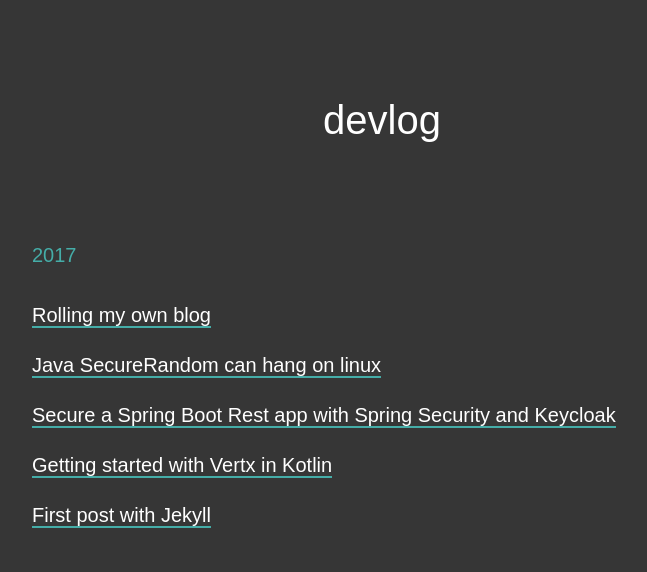
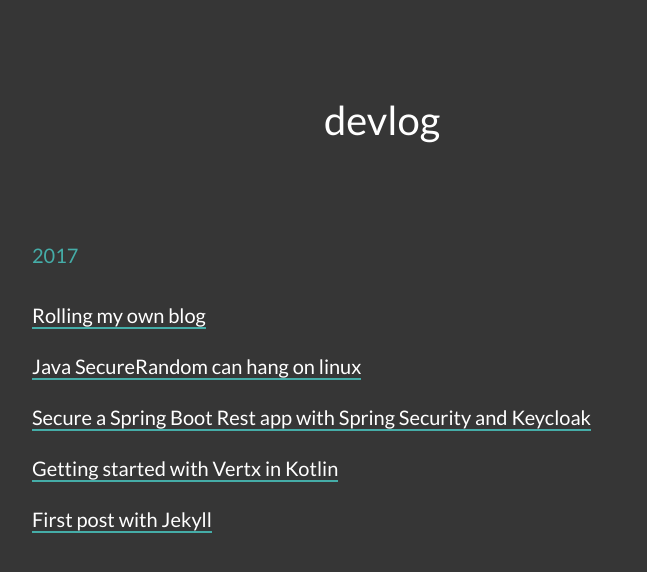
Before and after one commit to sandor-nemeth/sandor-nemeth.github.io, a Jekyll site: the page built from index.md, in a window 1280 px wide. Shown: the top 572 px of the page, without its empty margins (258-905 px from the left). Built offline with Jekyll 4.4.1, drawn with Linux system fonts in a browser that asks for light colours.

Commit message:
Update font selection for the blog

```diff
--- a/_includes/head.html
+++ b/_includes/head.html
@@ -1,4 +1,5 @@
 <head>
 	<title>{% if page.title %}{{ page.title | escape }}{% else %}{{ site.title | escape }}{% endif %}</title>
+    <link href="https://fonts.googleapis.com/css?family=Lato|Lora" rel="stylesheet">
     <link rel="stylesheet" href="{{ site.baseurl }}/assets/style/site.css" />
 </head>
--- a/_sass/_variables.sass
+++ b/_sass/_variables.sass
@@ -10,5 +10,5 @@
 $darkgray: #474747
 $black: #363636
 
-$header-font: sans-serif
-$body-font: serif
+$header-font: 'Lato', sans-serif
+$body-font: 'Lora', serif
```
